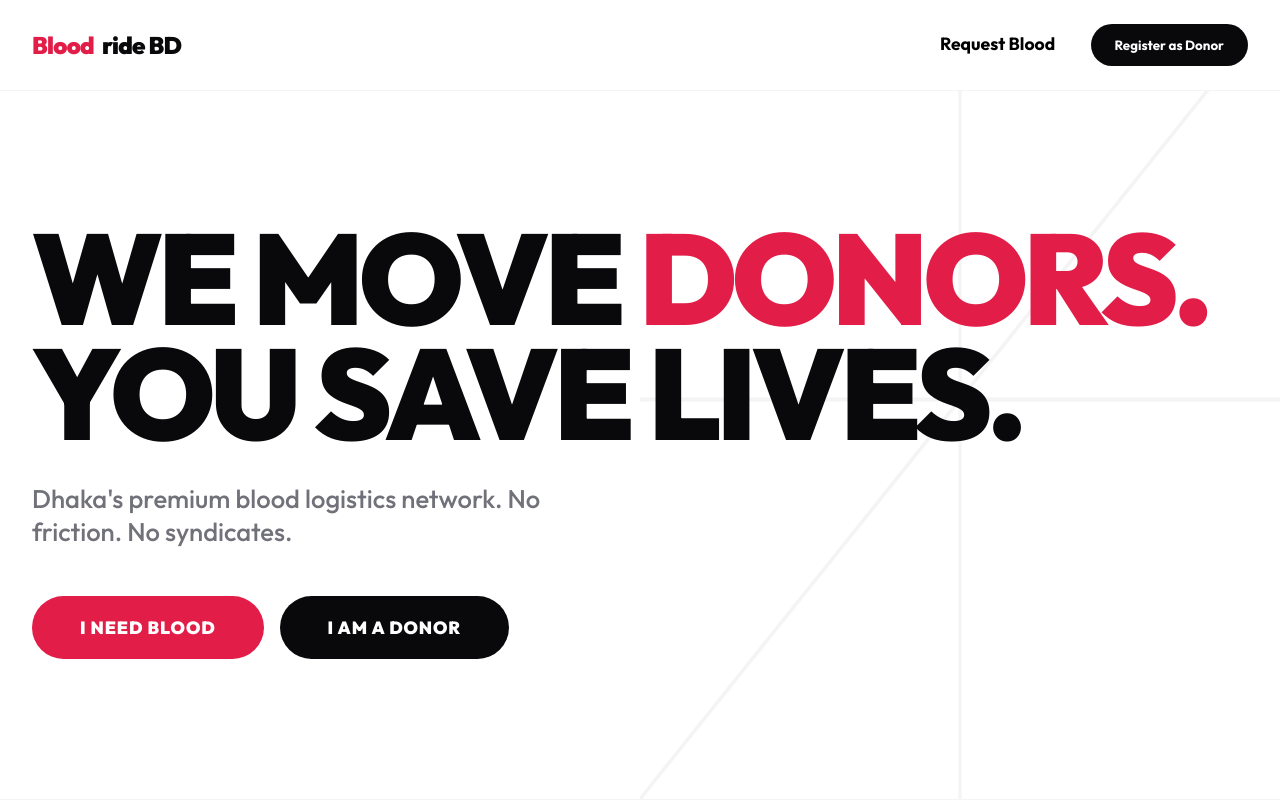
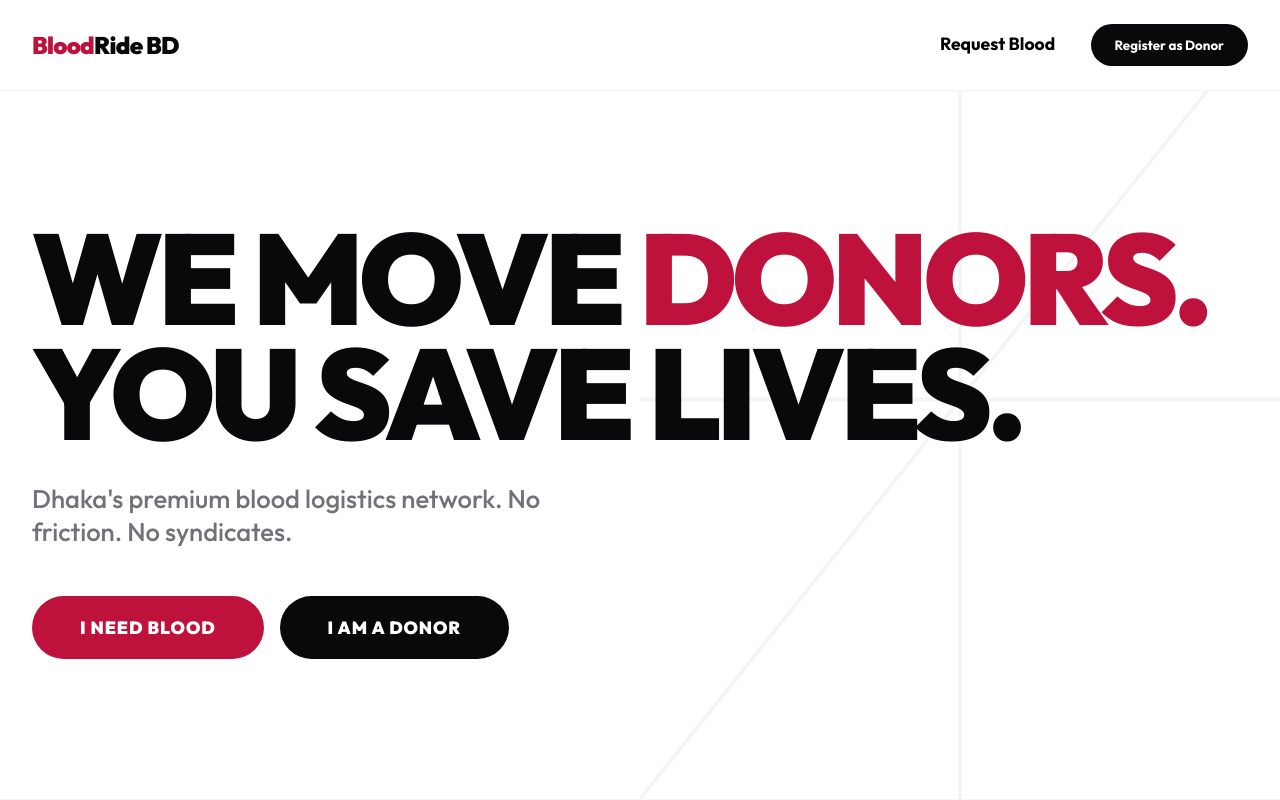
Before and after one commit to amir-al-razin/bloodridebd, a plain HTML site: page index.html in a window 1280 px wide. Shown: the top 800 px of the page. Drawn offline with nearby package versions, Linux system fonts and the light colour scheme; a script that the page names is missing.

Commit message:
fix: Darken primary red color for professional contrast and fix logo flex spacing

```diff
--- a/index.html
+++ b/index.html
@@ -30,11 +30,11 @@
     <!-- FontAwesome for Icons -->
     <link rel="stylesheet" href="https://cdnjs.cloudflare.com/ajax/libs/font-awesome/6.4.0/css/all.min.css">
 
-    <link rel="stylesheet" href="style.css">
+    <link rel="stylesheet" href="style.css?v=2">
 </head>
 <body>
     <header class="header">
-        <div class="logo"><span class="text-red">Blood</span>ride BD</div>
+        <div class="logo"><span><span class="text-red">Blood</span>Ride BD</span></div>
         <div class="nav-actions">
             <button class="nav-link" onclick="openModal('patient')">Request Blood</button>
             <button class="btn-primary" onclick="openModal('donor')">Register as Donor</button>
@@ -218,7 +218,7 @@
     <footer class="footer bg-black text-white">
         <div class="container footer-grid">
             <div class="footer-col">
-                <h3 class="footer-title"><span class="text-red">Blood</span>ride BD</h3>
+                <h3 class="footer-title"><span><span class="text-red">Blood</span>Ride BD</span></h3>
                 <p class="text-gray" style="margin-top: 1rem; max-width: 300px;">Dhaka's premier emergency blood donation logistics network.</p>
             </div>
             <div class="footer-col">
--- a/style.css
+++ b/style.css
@@ -1,6 +1,6 @@
 /* Variables & Reset */
 :root {
-    --red: #E11D48;
+    --red: #BE123C; /* Darker, more professional red */
     --black: #09090b;
     --white: #ffffff;
     --gray: #f4f4f5;
@@ -91,7 +91,7 @@ button, input, select {
 }
 
 .btn-large.bg-red:hover {
-    background-color: #be123c; /* Darker red */
+    background-color: #9F1239; /* Even darker red for hover */
 }
 
 .btn-large.bg-black:hover {
```
Also changed, not shown: links/index.html (+2 -2 lines).
